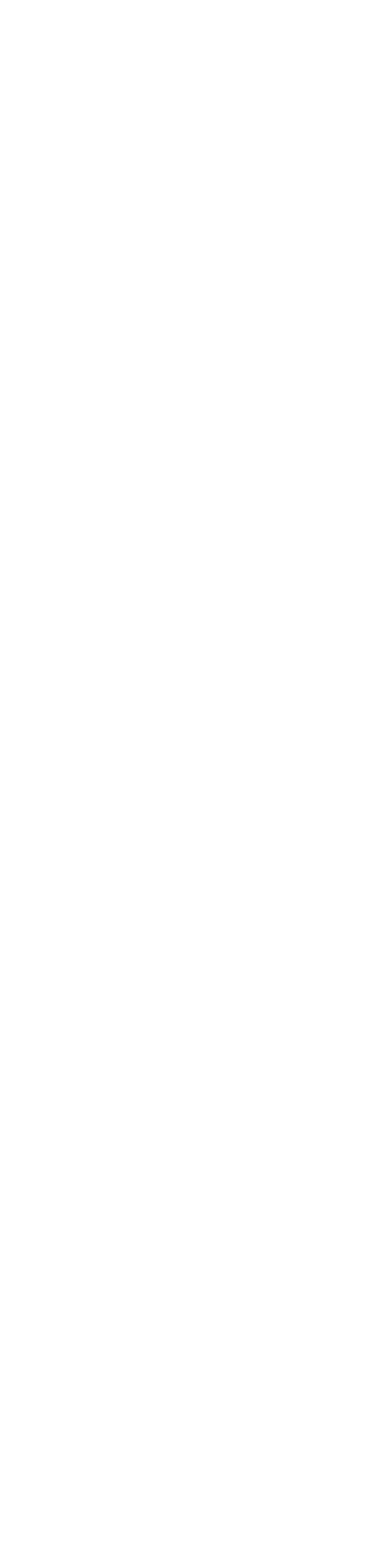
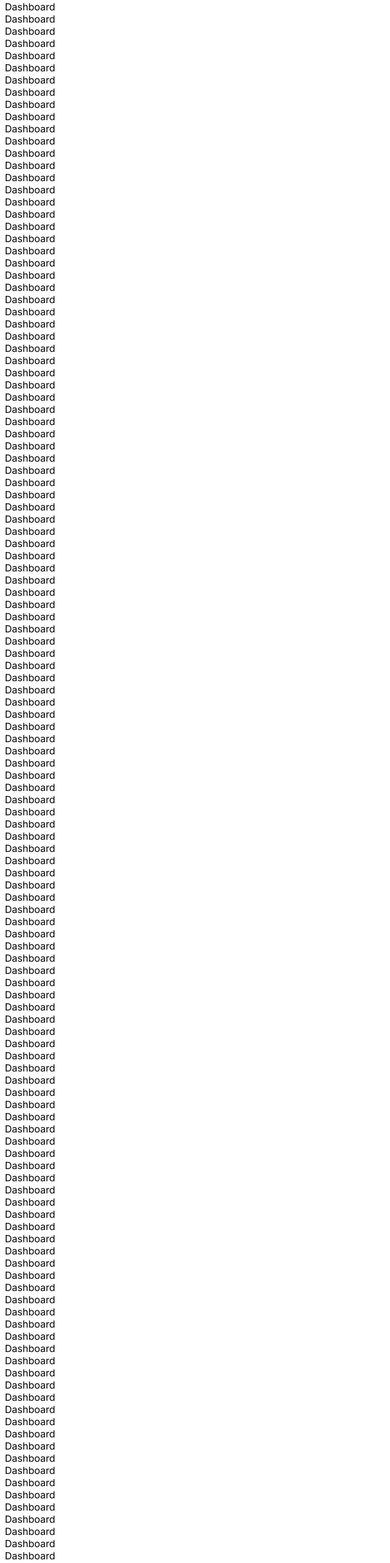
Before and after one commit to tum-v2/parloa-ui, a Next.js app: page /dashboard in a window 1280 px wide. Shown: the part 83-2646 px from the top of the page at 61% size, without its empty margins (0-640 px from the left). Before the commit the page ends 800 px from the top, so only its background shows below. Built offline with nearby package versions, Linux system fonts and the light colour scheme.

Commit message:
Refactor dashboard page and layout

```diff
--- a/src/app/dashboard/page.tsx
+++ b/src/app/dashboard/page.tsx
@@ -1,7 +1,142 @@
 import React from 'react';
 
 const Dashboard = () => {
-  return <div>Dashboard</div>;
+  return (
+    <>
+      <div>Dashboard</div>
+      <div>Dashboard</div>
+      <div>Dashboard</div>
+      <div>Dashboard</div>
+      <div>Dashboard</div>
+      <div>Dashboard</div>
+      <div>Dashboard</div>
+      <div>Dashboard</div>
+      <div>Dashboard</div>
+      <div>Dashboard</div>
+      <div>Dashboard</div>
+      <div>Dashboard</div>
+      <div>Dashboard</div>
+      <div>Dashboard</div>
+      <div>Dashboard</div>
+      <div>Dashboard</div>
+      <div>Dashboard</div>
+      <div>Dashboard</div>
+      <div>Dashboard</div>
+      <div>Dashboard</div>
+      <div>Dashboard</div>
+      <div>Dashboard</div>
+      <div>Dashboard</div>
+      <div>Dashboard</div>
+      <div>Dashboard</div>
+      <div>Dashboard</div>
+      <div>Dashboard</div>
+      <div>Dashboard</div>
+      <div>Dashboard</div>
+      <div>Dashboard</div>
+      <div>Dashboard</div>
+      <div>Dashboard</div>
+      <div>Dashboard</div>
+      <div>Dashboard</div>
+      <div>Dashboard</div>
+      <div>Dashboard</div>
+      <div>Dashboard</div>
+      <div>Dashboard</div>
+      <div>Dashboard</div>
+      <div>Dashboard</div>
+      <div>Dashboard</div>
+      <div>Dashboard</div>
+      <div>Dashboard</div>
+      <div>Dashboard</div>
+      <div>Dashboard</div>
+      <div>Dashboard</div>
+      <div>Dashboard</div>
+      <div>Dashboard</div>
+      <div>Dashboard</div>
+      <div>Dashboard</div>
+      <div>Dashboard</div>
+      <div>Dashboard</div>
+      <div>Dashboard</div>
+      <div>Dashboard</div>
+      <div>Dashboard</div>
+      <div>Dashboard</div>
+      <div>Dashboard</div>
+      <div>Dashboard</div>
+      <div>Dashboard</div>
+      <div>Dashboard</div>
+      <div>Dashboard</div>
+      <div>Dashboard</div>
+      <div>Dashboard</div>
+      <div>Dashboard</div>
+      <div>Dashboard</div>
+      <div>Dashboard</div>
+      <div>Dashboard</div>
+      <div>Dashboard</div>
+      <div>Dashboard</div>
+      <div>Dashboard</div>
+      <div>Dashboard</div>
+      <div>Dashboard</div>
+      <div>Dashboard</div>
+      <div>Dashboard</div>
+      <div>Dashboard</div>
+      <div>Dashboard</div>
+      <div>Dashboard</div>
+      <div>Dashboard</div>
+      <div>Dashboard</div>
+      <div>Dashboard</div>
+      <div>Dashboard</div>
+      <div>Dashboard</div>
+      <div>Dashboard</div>
+      <div>Dashboard</div>
+      <div>Dashboard</div>
+      <div>Dashboard</div>
+      <div>Dashboard</div>
+      <div>Dashboard</div>
+      <div>Dashboard</div>
+      <div>Dashboard</div>
+      <div>Dashboard</div>
+      <div>Dashboard</div>
+      <div>Dashboard</div>
+      <div>Dashboard</div>
+      <div>Dashboard</div>
+      <div>Dashboard</div>
+      <div>Dashboard</div>
+      <div>Dashboard</div>
+      <div>Dashboard</div>
+      <div>Dashboard</div>
+      <div>Dashboard</div>
+      <div>Dashboard</div>
+      <div>Dashboard</div>
+      <div>Dashboard</div>
+      <div>Dashboard</div>
+      <div>Dashboard</div>
+      <div>Dashboard</div>
+      <div>Dashboard</div>
+      <div>Dashboard</div>
+      <div>Dashboard</div>
+      <div>Dashboard</div>
+      <div>Dashboard</div>
+      <div>Dashboard</div>
+      <div>Dashboard</div>
+      <div>Dashboard</div>
+      <div>Dashboard</div>
+      <div>Dashboard</div>
+      <div>Dashboard</div>
+      <div>Dashboard</div>
+      <div>Dashboard</div>
+      <div>Dashboard</div>
+      <div>Dashboard</div>
+      <div>Dashboard</div>
+      <div>Dashboard</div>
+      <div>Dashboard</div>
+      <div>Dashboard</div>
+      <div>Dashboard</div>
+      <div>Dashboard</div>
+      <div>Dashboard</div>
+      <div>Dashboard</div>
+      <div>Dashboard</div>
+      <div>Dashboard</div>
+    </>
+  );
 };
 
 export default Dashboard;
--- a/src/app/layout.tsx
+++ b/src/app/layout.tsx
@@ -13,16 +13,12 @@ export const metadata: Metadata = {
 };
 
 const RootLayout = ({ children }: { children: React.ReactNode }) => {
-  const mainStyle: React.CSSProperties = {
-    marginTop: 56
-  };
-
   return (
     <html lang="en">
       <body className={inter.className}>
         <ThemeProvider>
           <NavBar />
-          <main style={mainStyle}>{children}</main>
+          <main>{children}</main>
         </ThemeProvider>
       </body>
     </html>
--- a/src/components/nav-bar/index.tsx
+++ b/src/components/nav-bar/index.tsx
@@ -19,7 +19,7 @@ const NavBar = () => {
     padding: theme.padding.s
   };
   const navBarContainerStyle: React.CSSProperties = {
-    position: 'fixed',
+    position: 'sticky',
     top: 0,
     left: 0,
     right: 0,
```
